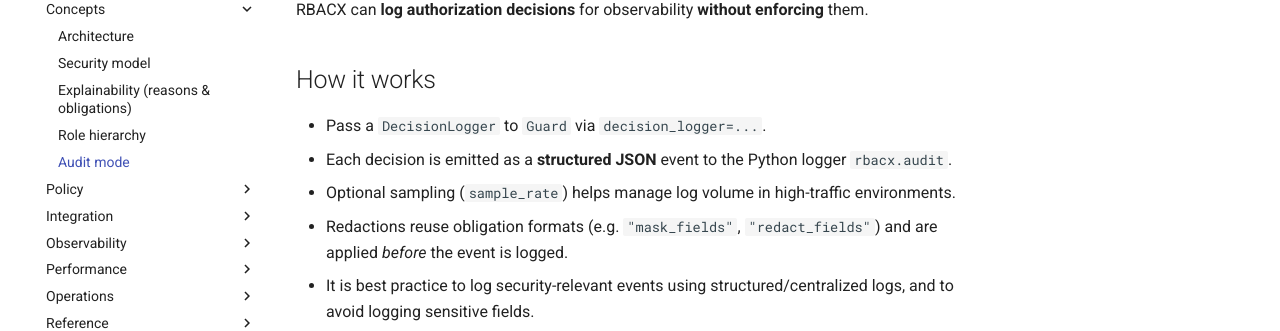
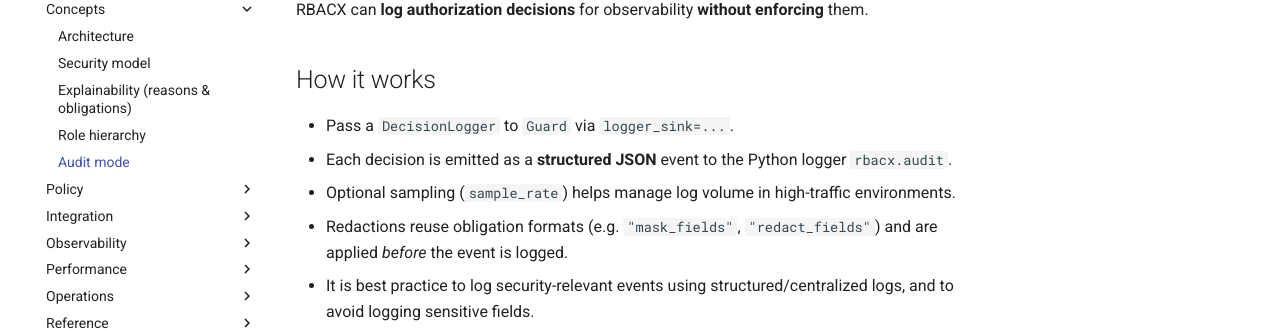
Before and after one commit to Cheater121/rbacx, an MkDocs documentation site: the page built from docs/audit_mode.md, in a window 1280 px wide and 992 px high. Shown: the part 183-514 px from the top of the window. Built offline with MkDocs 1.6.1 and Material for MkDocs 9.7.7, drawn with Linux system fonts in a browser that asks for light colours; comment, search, counter and statistics services are not loaded.

Commit message:
Docs: update audit_mode.md

```diff
--- a/docs/audit_mode.md
+++ b/docs/audit_mode.md
@@ -3,7 +3,7 @@
 RBACX can **log authorization decisions** for observability **without enforcing** them.
 
 ## How it works
-- Pass a `DecisionLogger` to `Guard` via `decision_logger=...`.
+- Pass a `DecisionLogger` to `Guard` via `logger_sink=...`.
 - Each decision is emitted as a **structured JSON** event to the Python logger `rbacx.audit`.
 - Optional sampling (`sample_rate`) helps manage log volume in high-traffic environments.
 - Redactions reuse obligation formats (e.g. `"mask_fields"`, `"redact_fields"`) and are applied *before* the event is logged.
```
